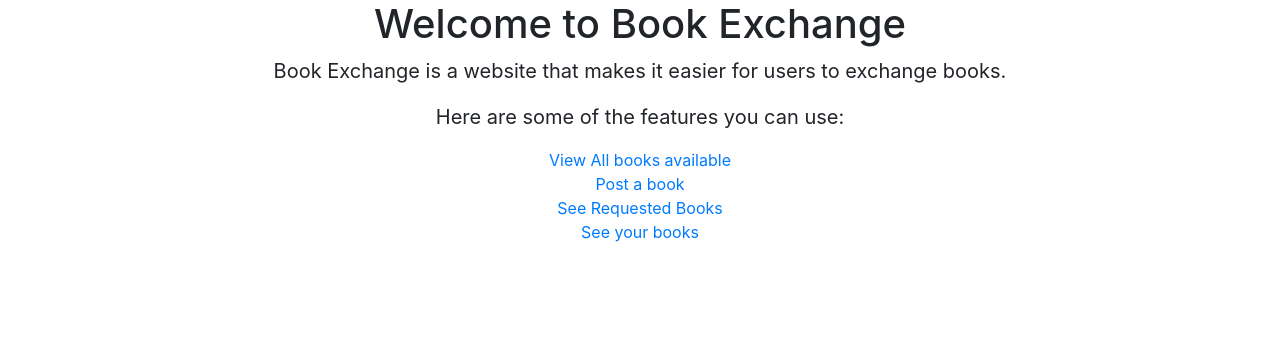
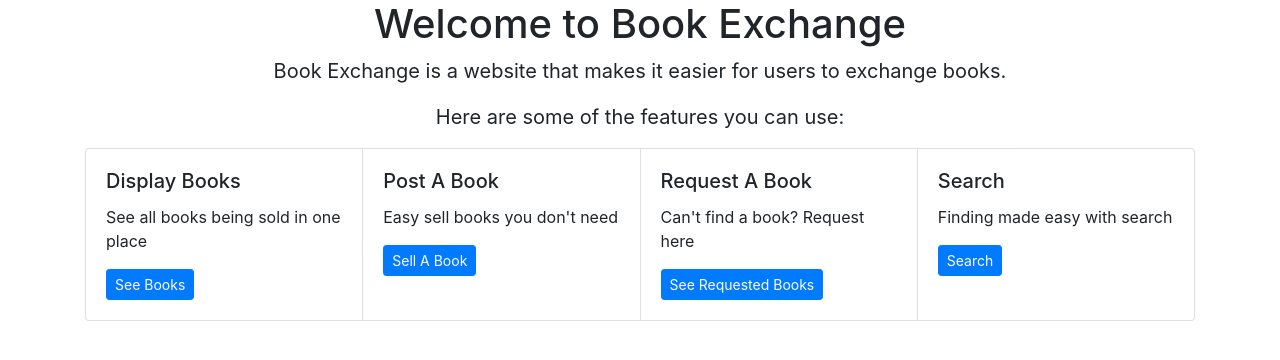
Before and after one commit to srivats22/django_bookEX, a Django app: page / in a window 1280 px wide. Shown: the part 56-416 px from the top of the page. Run offline with Django 3.2, Linux system fonts and the light colour scheme.

Commit message:
UI Changes
Changes to Display books, Book Detail, and slight changes to other pages.

```diff
--- a/bookProject/templates/bookMng/displayrequest.html
+++ b/bookProject/templates/bookMng/displayrequest.html
@@ -48,8 +48,8 @@
       </tr>
     </thead>
     <tbody>
-      <tr>
-        {% for rb in requestedbooks %}
+      {% for rb in requestedbooks %}
+        <tr>
           <td>
               {{rb.name}}
           </td>
@@ -59,8 +59,8 @@
           <td>
               <a href="mailto:{{rb.email}}">{{rb.email}}</a>
           </td>
+        </tr>
       {% endfor %}
-      </tr>
     </tbody>
   </table>
 </div>
--- a/bookProject/templates/bookMng/mybooks.html
+++ b/bookProject/templates/bookMng/mybooks.html
@@ -45,11 +45,11 @@
                     <img src="{% static book.pic_path %}" width="175" height="250">
                 </a>
             </td>
-            <td align="center">
+            <td>
                 <a href="book_detail/{{ book.id }}">
                     {{ book.name }}
                 </a><br>
-               ${{ book.price }}<br>
+                <b>${{ book.price }}</b><br>
                 <b><a href="book_delete/{{ book.id }}">Delete Book</a></b>
             </td>
         </tr>
--- a/bookProject/templates/home.html
+++ b/bookProject/templates/home.html
@@ -34,10 +34,36 @@
 <p align="center" style="font-size: 20px">Book Exchange is a website that makes it easier for users
 to exchange books.</p>
 <p align="center" style="font-size: 20px">Here are some of the features you can use:</p>
-<center>
-    <a href="/displaybooks">View All books available</a><br>
-    <a href="/postbook">Post a book</a><br>
-    <a href="/displayrequest">See Requested Books</a><br>
-    <a href="/mybooks">See your books</a><br>
-</center>
+<div class="container">
+  <div class="card-group">
+    <div class="card">
+      <div class="card-body">
+        <h5 class="card-title">Display Books</h5>
+        <p class="card-text">See all books being sold in one place</p>
+        <a href="/displaybooks" class="btn btn-primary btn-sm">See Books</a>
+      </div>
+    </div>
+    <div class="card">
+      <div class="card-body">
+        <h5 class="card-title">Post A Book</h5>
+        <p class="card-text">Easy sell books you don't need</p>
+        <a href="/postbook" class="btn btn-primary btn-sm">Sell A Book</a>
+      </div>
+    </div>
+    <div class="card">
+      <div class="card-body">
+        <h5 class="card-title">Request A Book</h5>
+        <p class="card-text">Can't find a book? Request here</p>
+        <a href="/requestbook" class="btn btn-primary btn-sm">See Requested Books</a>
+      </div>
+    </div>
+    <div class="card">
+      <div class="card-body">
+        <h5 class="card-title">Search</h5>
+        <p class="card-text">Finding made easy with search</p>
+        <a href="/book_search" class="btn btn-primary btn-sm">Search</a>
+      </div>
+    </div>
+  </div>
+</div>
 {% endblock content %}
```
Also changed, not shown: db.sqlite3.
